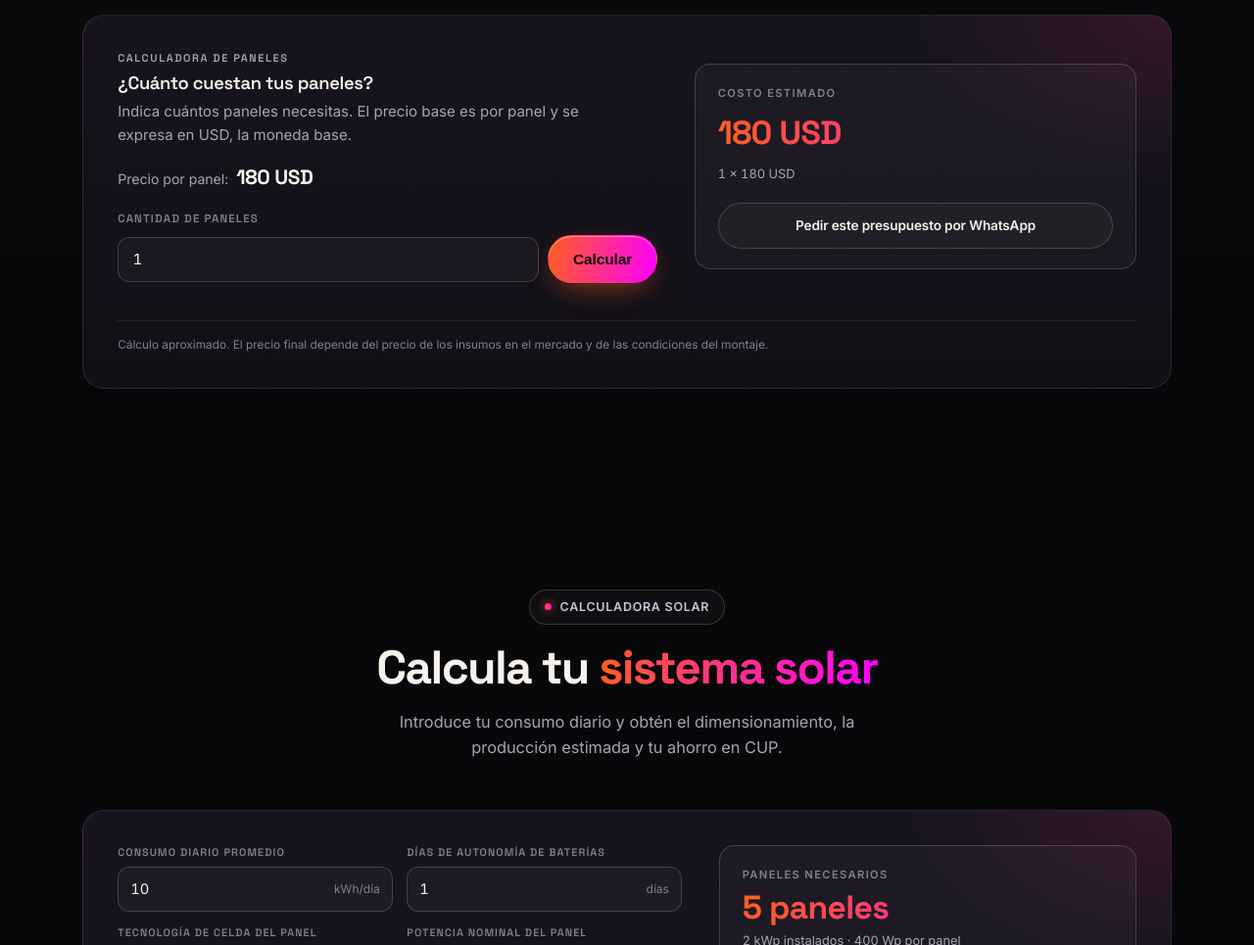
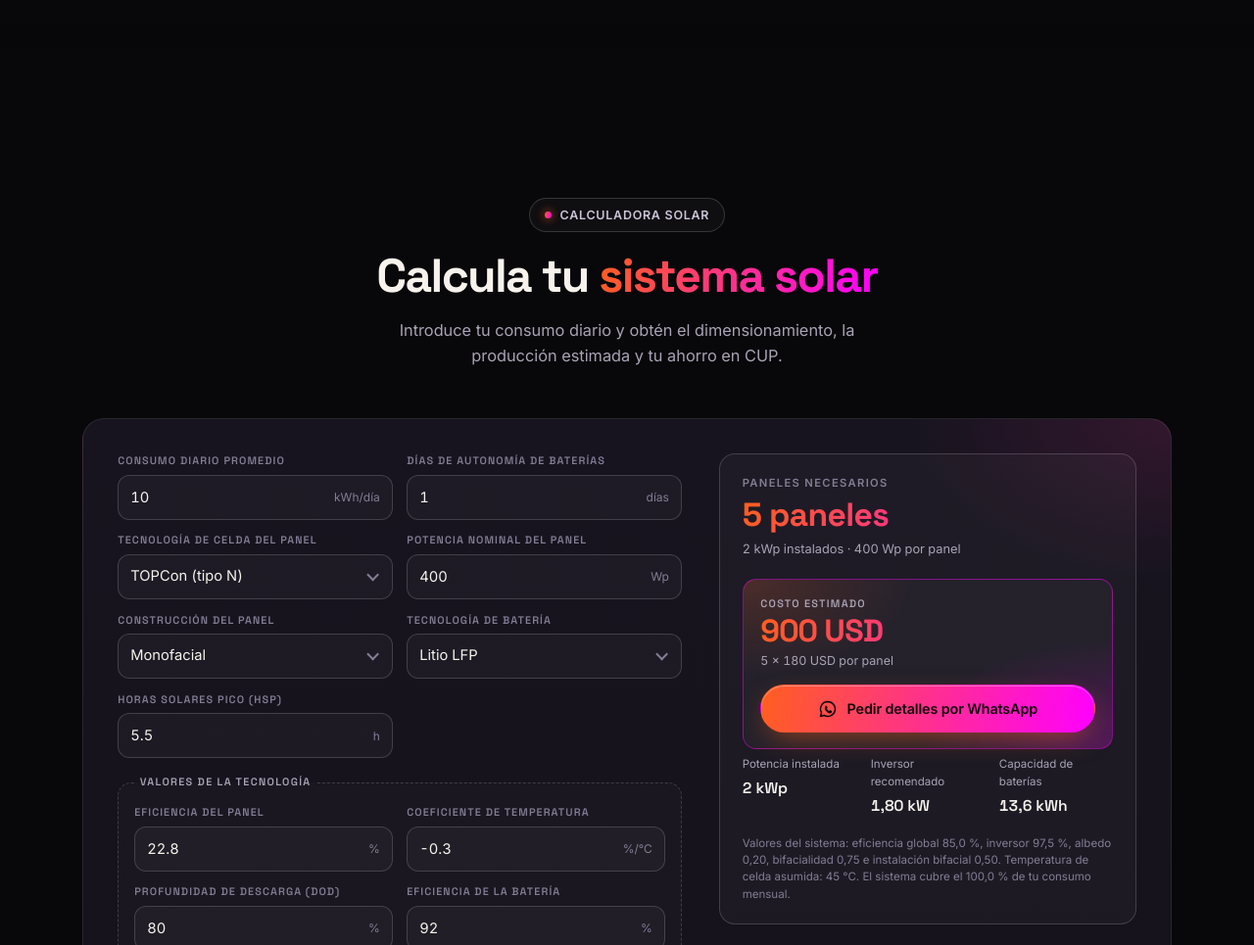
Before and after one commit to maicolalmaralestamayo/SolarTwin, a plain HTML site: page index.html in a window 1280 px wide. Shown: the part 4537-5502 px from the top of the page at 98% size. Drawn offline with Linux system fonts and the light colour scheme.

Commit message:
Calcular el costo de los paneles en la calculadora solar
El costo estimado sale de los paneles necesarios por el precio por panel de
config.js, con un botón de WhatsApp con el presupuesto ya escrito. Se elimina
la calculadora de paneles de la sección de pago, que queda con dos tarjetas.

Generated with Codebuff 🤖
Co-Authored-By: Codebuff <noreply@codebuff.com>

```diff
--- a/index.html
+++ b/index.html
@@ -808,66 +808,6 @@
             </article>
           </div>
 
-          <div class="panel-calc" data-reveal>
-            <div class="panel-calc-copy">
-              <p class="pay-kicker" data-text="pay.calcKicker">Calculadora de paneles</p>
-              <h3 data-text="pay.calcTitle">¿Cuánto cuestan tus paneles?</h3>
-              <p class="panel-calc-text" data-text="pay.calcText">
-                Indica cuántos paneles necesitas. El precio base es por panel y se expresa en USD,
-                la moneda base.
-              </p>
-              <p class="panel-price">
-                <span data-text="pay.calcPriceLabel">Precio por panel:</span>
-                <strong id="panel-price">—</strong>
-              </p>
-              <form class="panel-form" id="panel-form" novalidate>
-                <label for="panel-count" data-text="pay.calcCountLabel">Cantidad de paneles</label>
-                <div class="panel-input-row">
-                  <input
-                    id="panel-count"
-                    name="panels"
-                    type="number"
-                    inputmode="numeric"
-                    min="1"
-                    max="500"
-                    value="1"
-                    step="1"
-                    placeholder="Ej.: 6"
-                    data-text-placeholder="pay.calcPlaceholder"
-                    aria-describedby="panel-error"
-                    required
-                  />
-                  <button class="btn btn-primary" type="submit" data-text="pay.calcButton">
-                    Calcular
-                  </button>
-                </div>
-                <p class="calc-error" id="panel-error" hidden data-text="pay.calcError">
-                  Escribe una cantidad entera entre 1 y 500 paneles.
-                </p>
-              </form>
-            </div>
-
-            <div class="panel-result" id="panel-result" aria-live="polite">
-              <span class="panel-result-label" data-text="pay.calcResultLabel">Costo estimado</span>
-              <strong class="grad-text" id="panel-total">—</strong>
-              <span class="panel-result-detail" id="panel-detail">—</span>
-              <a
-                class="btn btn-ghost panel-quote"
-                id="panel-quote"
-                href="https://wa.me/5350781823?text=Hola%20SolarTwin%2C%20quiero%20un%20presupuesto%20para%201%20panel."
-                target="_blank"
-                rel="noopener"
-              >
-                <span>Pedir este presupuesto por WhatsApp</span>
-              </a>
-            </div>
-
-            <p class="calc-disclaimer" data-text="pay.calcDisclaimer">
-              Cálculo aproximado. El precio final depende del precio de los insumos en el mercado y
-              de las condiciones del montaje.
-            </p>
-          </div>
-
         </div>
       </section>
 
@@ -1082,6 +1022,36 @@
               <span class="panel-result-label">Paneles necesarios</span>
               <strong class="grad-text" id="solar-panels">—</strong>
               <span class="panel-result-detail" id="solar-panels-detail">—</span>
+
+              <div class="solar-cost">
+                <div class="solar-cost-copy">
+                  <span class="solar-cost-kicker">Costo estimado</span>
+                  <strong class="grad-text" id="solar-cost">—</strong>
+                  <span class="solar-cost-detail" id="solar-cost-detail">—</span>
+                </div>
+                <a
+                  class="btn btn-primary solar-cost-quote"
+                  id="solar-cost-quote"
+                  href="https://wa.me/5350781823?text=Hola%20SolarTwin%2C%20quiero%20detalles%20del%20costo%20de%20mi%20sistema%20solar."
+                  target="_blank"
+                  rel="noopener"
+                >
+                  <svg viewBox="0 0 24 24" aria-hidden="true" class="icon">
+                    <path
+                      d="M12 3a9 9 0 0 0-7.7 13.6L3 21l4.5-1.2A9 9 0 1 0 12 3Z"
+                      fill="none"
+                      stroke="currentColor"
+                      stroke-width="1.8"
+                      stroke-linejoin="round"
+                    />
+                    <path
+                      d="M8.8 8.6c.2-.5.5-.6.8-.6h.6c.2 0 .4.1.6.5l.7 1.6c.1.3 0 .5-.1.7l-.5.5c-.1.2-.2.4 0 .7.4.7 1.5 1.9 2.4 2.3.3.1.5.1.7-.1l.5-.6c.2-.2.4-.2.6-.1l1.6.8c.3.1.4.3.4.6 0 .8-.4 1.6-1 2-.6.4-1.6.6-2.6.2-1.9-.7-4.1-2.7-5-4.6-.4-.9-.2-1.9.3-2.5Z"
+                      fill="currentColor"
+                    />
+                  </svg>
+                  <span>Pedir detalles por WhatsApp</span>
+                </a>
+              </div>
 
               <dl class="solar-energy-facts">
                 <div>
--- a/main.js
+++ b/main.js
@@ -156,19 +156,6 @@ const translations = {
     'pay.cup': 'Moneda Nacional',
     'pay.cupRate':
       'Los precios de nuestros servicios están expresados en USD. Si el pago se va a realizar en otra moneda, la tasa de cambio de referencia es la de <a href="https://eltoque.com/" target="_blank" rel="noopener">elToque</a>.',
-    'pay.calcKicker': 'Calculadora de paneles',
-    'pay.calcTitle': '¿Cuánto cuestan tus paneles?',
-    'pay.calcText':
-      'Indica cuántos paneles necesitas. El precio base es por panel y se expresa en USD, la moneda base.',
-    'pay.calcPriceLabel': 'Precio por panel:',
-    'pay.calcCountLabel': 'Cantidad de paneles',
-    'pay.calcPlaceholder': 'Ej.: 6',
-    'pay.calcButton': 'Calcular',
-    'pay.calcError': 'Escribe una cantidad entera entre 1 y 500 paneles.',
-    'pay.calcResultLabel': 'Costo estimado',
-    'pay.calcDisclaimer':
-      'Cálculo aproximado. El precio final depende del precio de los insumos en el mercado y de las condiciones del montaje.',
-
     'contact.eyebrow': 'Hablemos',
     'contact.title': 'Tu precio empieza con <span class="grad-text">un mensaje</span>',
     'contact.subtitle':
@@ -466,7 +453,7 @@ const applyText = () => {
   updateThemeLabel()
 }
 
-/* ---------- Calculadora de paneles ---------- */
+/* ---------- Configuración y precio por panel ---------- */
 
 const formatNumber = (value, decimals = 0) => {
   const rounded = decimals ? Math.round(value * 100) / 100 : Math.round(value)
@@ -481,64 +468,6 @@ const PANEL_PRICE_USD =
   Number.isFinite(configuredPanelPrice) && configuredPanelPrice > 0
     ? configuredPanelPrice
     : 180
-
-const panelPriceEl = document.querySelector('#panel-price')
-if (panelPriceEl) panelPriceEl.textContent = `${formatNumber(PANEL_PRICE_USD, 2)} USD`
-
-const panelForm = document.querySelector('#panel-form')
-const panelResult = document.querySelector('#panel-result')
-
-if (panelForm && panelResult) {
-  const countInput = panelForm.querySelector('#panel-count')
-  const errorEl = panelForm.querySelector('#panel-error')
-  const totalEl = panelResult.querySelector('#panel-total')
-  const detailEl = panelResult.querySelector('#panel-detail')
-
-  const isValidCount = (count) => Number.isInteger(count) && count >= 1 && count <= 500
-
-  // Botón de presupuesto: lleva al chat con la cantidad ya escrita.
-  const quoteLink = document.querySelector('#panel-quote')
-  const updateQuote = (count) => {
-    if (!quoteLink) return
-    const panels = count === 1 ? 'panel' : 'paneles'
-    const message = `Hola ${siteValues.fullName || 'SolarTwin'}, quiero un presupuesto para ${count} ${panels}.`
-    try {
-      const url = new URL(quoteLink.href)
-      url.searchParams.set('text', message)
-      quoteLink.href = url.toString()
-    } catch (err) {
-      /* enlace no válido: se queda el de por defecto */
-    }
-  }
-
-  const renderTotal = (count) => {
-    totalEl.textContent = `${formatNumber(count * PANEL_PRICE_USD, 2)} USD`
-    detailEl.textContent = `${count} × ${formatNumber(PANEL_PRICE_USD, 2)} USD`
-    updateQuote(count)
-  }
-
-  panelForm.addEventListener('submit', (event) => {
-    event.preventDefault()
-
-    const count = Number(countInput.value)
-    const valid = isValidCount(count)
-
-    errorEl.hidden = valid
-    countInput.setAttribute('aria-invalid', String(!valid))
-    if (!valid) return
-
-    renderTotal(count)
-  })
-
-  countInput.addEventListener('input', () => {
-    errorEl.hidden = true
-    countInput.removeAttribute('aria-invalid')
-  })
-
-  // La cantidad inicial (1) ya viene calculada al abrir la página
-  const initialCount = Number(countInput.value)
-  if (isValidCount(initialCount)) renderTotal(initialCount)
-}
 
 /* ---------- Calculadora Solar (#calculadora) ---------- */
 
@@ -581,6 +510,9 @@ if (solarApi && solarForm && solarResult) {
   const out = (selector) => solarCalc.querySelector(selector)
   const panelsEl = out('#solar-panels')
   const panelsDetailEl = out('#solar-panels-detail')
+  const costEl = out('#solar-cost')
+  const costDetailEl = out('#solar-cost-detail')
+  const costQuoteEl = out('#solar-cost-quote')
   const arrayEl = out('#solar-array')
   const inverterEl = out('#solar-inverter')
   const batteryEl = out('#solar-battery-capacity')
@@ -720,6 +652,23 @@ if (solarApi && solarForm && solarResult) {
 
     panelsEl.textContent = `${formatNumber(result.panels)} ${panelLabel}`
     panelsDetailEl.textContent = `${formatNumber(result.arrayKw, 2)} kWp instalados · ${formatNumber(panelWatts)} Wp por panel`
+
+    const panelCost = result.panels * PANEL_PRICE_USD
+    costEl.textContent = `${formatNumber(panelCost, 2)} USD`
+    costDetailEl.textContent = `${formatNumber(result.panels)} × ${formatNumber(PANEL_PRICE_USD, 2)} USD por panel`
+    if (costQuoteEl) {
+      const message =
+        `Hola ${siteValues.fullName || 'SolarTwin'}, la calculadora me dio ` +
+        `${formatNumber(result.panels)} ${panelLabel} (${formatNumber(result.arrayKw, 2)} kWp) ` +
+        `y un costo estimado de ${formatNumber(panelCost, 2)} USD en paneles. Quiero detalles.`
+      try {
+        const url = new URL(costQuoteEl.href)
+        url.searchParams.set('text', message)
+        costQuoteEl.href = url.toString()
+      } catch (err) {
+        /* enlace no válido: se queda el de por defecto */
+      }
+    }
     arrayEl.textContent = `${formatNumber(result.arrayKw, 2)} kWp`
     inverterEl.textContent = `${formatNumber(result.inverterKw, 2)} kW`
     batteryEl.textContent = `${formatNumber(result.batteryKwh, 1)} kWh`
--- a/style.css
+++ b/style.css
@@ -925,56 +925,6 @@ p {
   line-height: 1.6;
 }
 
-/* ---------- Calculadora de paneles ---------- */
-
-.panel-form label {
-  display: block;
-  font-family: 'Space Grotesk', sans-serif;
-  font-size: 0.72rem;
-  font-weight: 600;
-  letter-spacing: 0.1em;
-  text-transform: uppercase;
-  color: var(--muted-2);
-}
-
-.panel-input-row {
-  display: flex;
-  flex-wrap: wrap;
-  align-items: center;
-  gap: 0.55rem;
-  margin-top: 0.5rem;
-}
-
-.panel-input-row input {
-  flex: 1 1 9rem;
-  width: 100%;
-  min-width: 0;
-  height: 46px;
-  padding: 0 0.9rem;
-  border-radius: 12px;
-  border: 1px solid var(--line-strong);
-  background: var(--ghost-bg);
-  color: var(--text);
-  font: inherit;
-  font-size: 0.95rem;
-  font-variant-numeric: tabular-nums;
-}
-
-.panel-input-row input::placeholder {
-  color: var(--muted-2);
-}
-
-.panel-input-row input:focus-visible {
-  outline: none;
-  border-color: var(--orange);
-  box-shadow: 0 0 0 3px color-mix(in srgb, var(--orange) 18%, transparent);
-}
-
-.panel-input-row .btn {
-  flex: 0 0 auto;
-  white-space: nowrap;
-}
-
 .calc-error {
   margin-top: 0.5rem;
   font-size: 0.8rem;
@@ -1760,72 +1710,7 @@ p {
   color: var(--text);
 }
 
-/* Calculadora de paneles */
-
-.panel-calc {
-  margin-top: 1.1rem;
-  display: grid;
-  grid-template-columns: 1.1fr 0.9fr;
-  gap: clamp(1.2rem, 3vw, 2.4rem);
-  align-items: center;
-  padding: clamp(1.5rem, 3vw, 2.2rem);
-  border-radius: var(--radius);
-  border: 1px solid var(--line);
-  background: radial-gradient(26rem 16rem at 100% 0%, rgba(255, 45, 149, 0.12), transparent 65%),
-    linear-gradient(180deg, var(--surface-2), var(--surface));
-}
-
-.panel-calc .pay-kicker {
-  margin-bottom: 0.4rem;
-  font-family: 'Space Grotesk', sans-serif;
-  font-size: 0.69rem;
-  font-weight: 600;
-  letter-spacing: 0.14em;
-  text-transform: uppercase;
-  color: var(--muted);
-}
-
-.panel-calc-text {
-  max-width: 52ch;
-  font-size: 0.94rem;
-}
-
-.panel-calc h3 {
-  margin-bottom: 0.45rem;
-}
-
-.panel-price {
-  display: flex;
-  align-items: baseline;
-  gap: 0.5rem;
-  margin: 0.9rem 0 0;
-  font-size: 0.88rem;
-  color: var(--muted);
-}
-
-.panel-price strong {
-  font-family: 'Space Grotesk', sans-serif;
-  font-size: 1.3rem;
-  letter-spacing: -0.02em;
-  color: var(--text);
-}
-
-.panel-form {
-  margin-top: 1rem;
-}
-
-.panel-result {
-  display: grid;
-  gap: 0.3rem;
-  padding: 1.3rem 1.4rem;
-  border-radius: 16px;
-  border: 1px solid var(--line-strong);
-  background: var(--ghost-bg);
-}
-
-.panel-result[hidden] {
-  display: none;
-}
+/* Etiquetas reutilizadas por el panel de resultados de la calculadora solar */
 
 .panel-result-label {
   font-size: 0.7rem;
@@ -1833,12 +1718,6 @@ p {
   letter-spacing: 0.12em;
   text-transform: uppercase;
   color: var(--muted-2);
-}
-
-.panel-result strong {
-  font-family: 'Space Grotesk', sans-serif;
-  font-size: clamp(1.7rem, 3vw, 2.1rem);
-  letter-spacing: -0.02em;
 }
 
 .panel-result-detail {
@@ -1899,10 +1778,6 @@ p {
 @media (max-width: 1000px) {
   .cards-4 {
     grid-template-columns: repeat(2, 1fr);
-  }
-
-  .panel-calc {
-    grid-template-columns: 1fr;
   }
 
   .hero-grid,
@@ -2221,17 +2096,6 @@ p {
   transform: scaleX(1);
 }
 
-/* ---------- Calculadora: presupuesto ---------- */
-
-.panel-quote {
-  margin-top: 0.9rem;
-  width: 100%;
-  justify-content: center;
-  text-align: center;
-  font-size: 0.85rem;
-  padding: 0.7rem 1rem;
-}
-
 /* ---------- Opiniones ---------- */
 
 #opiniones[hidden] {
@@ -2538,6 +2402,55 @@ p {
   color: var(--muted-2);
 }
 
+/* Costo estimado: resalta en los colores de identidad */
+
+.solar-cost {
+  display: grid;
+  gap: 0.9rem;
+  margin-top: 0.85rem;
+  padding: 1rem 1.1rem;
+  border-radius: 14px;
+  border: 1px solid color-mix(in srgb, var(--fuchsia) 42%, transparent);
+  background:
+    radial-gradient(16rem 9rem at 0% 0%, color-mix(in srgb, var(--orange) 18%, transparent), transparent 70%),
+    radial-gradient(18rem 10rem at 100% 100%, color-mix(in srgb, var(--fuchsia) 22%, transparent), transparent 70%),
+    var(--ghost-bg);
+}
+
+.solar-cost-kicker {
+  display: block;
+  font-family: 'Space Grotesk', sans-serif;
+  font-size: 0.68rem;
+  font-weight: 600;
+  letter-spacing: 0.12em;
+  text-transform: uppercase;
+  color: var(--muted);
+}
+
+.solar-cost strong {
+  display: block;
+  margin-top: 0.15rem;
+  font-family: 'Space Grotesk', sans-serif;
+  font-size: clamp(1.6rem, 3vw, 2rem);
+  line-height: 1.1;
+  letter-spacing: -0.02em;
+  font-variant-numeric: tabular-nums;
+}
+
+.solar-cost-detail {
+  display: block;
+  margin-top: 0.15rem;
+  font-size: 0.78rem;
+  color: var(--muted);
+  font-variant-numeric: tabular-nums;
+}
+
+.solar-cost-quote {
+  width: 100%;
+  padding: 0.75rem 1.1rem;
+  font-size: 0.9rem;
+}
+
 /* Consumo y factura: bloque aparte del panel de resultados */
 
 .solar-energy {
```
